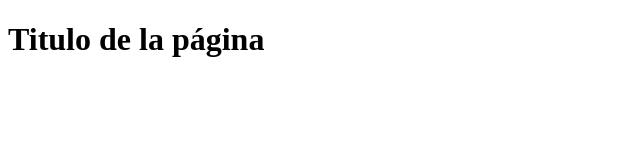
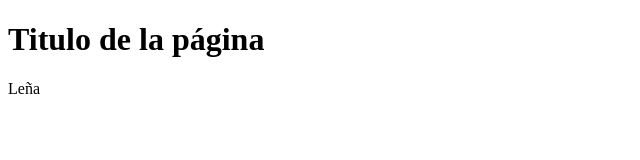
Before and after one commit to jdr0015/inicio-con-git-2, a plain HTML site: page index.html in a window 1280 px wide. Shown: the full height of the page, 0-640 px from the left. Drawn offline with Linux system fonts and the light colour scheme.

Commit message:
Add paragraph with text 'Leña' to index.html

```diff
--- a/index.html
+++ b/index.html
@@ -7,5 +7,6 @@
 </head>
 <body>
     <h1>Titulo de la página</h1>
+    <p>Leña</p>
 </body>
 </html>
```
